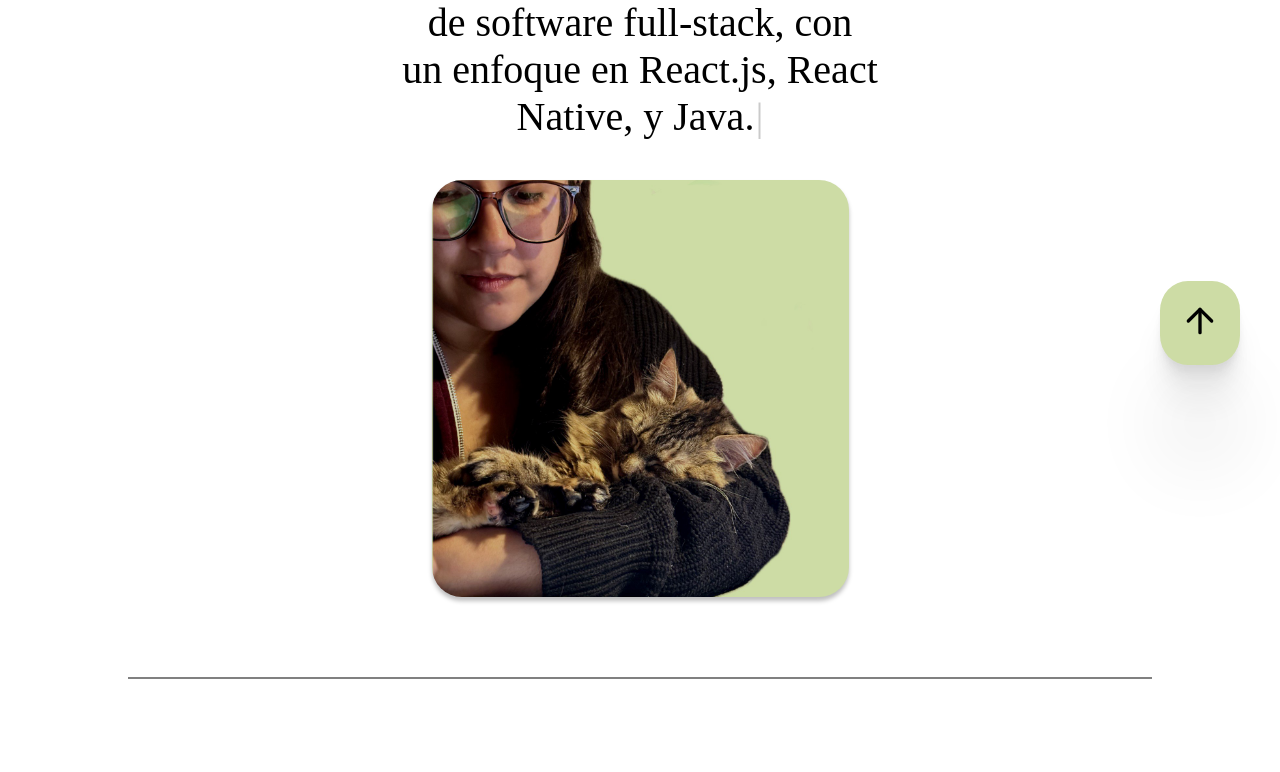
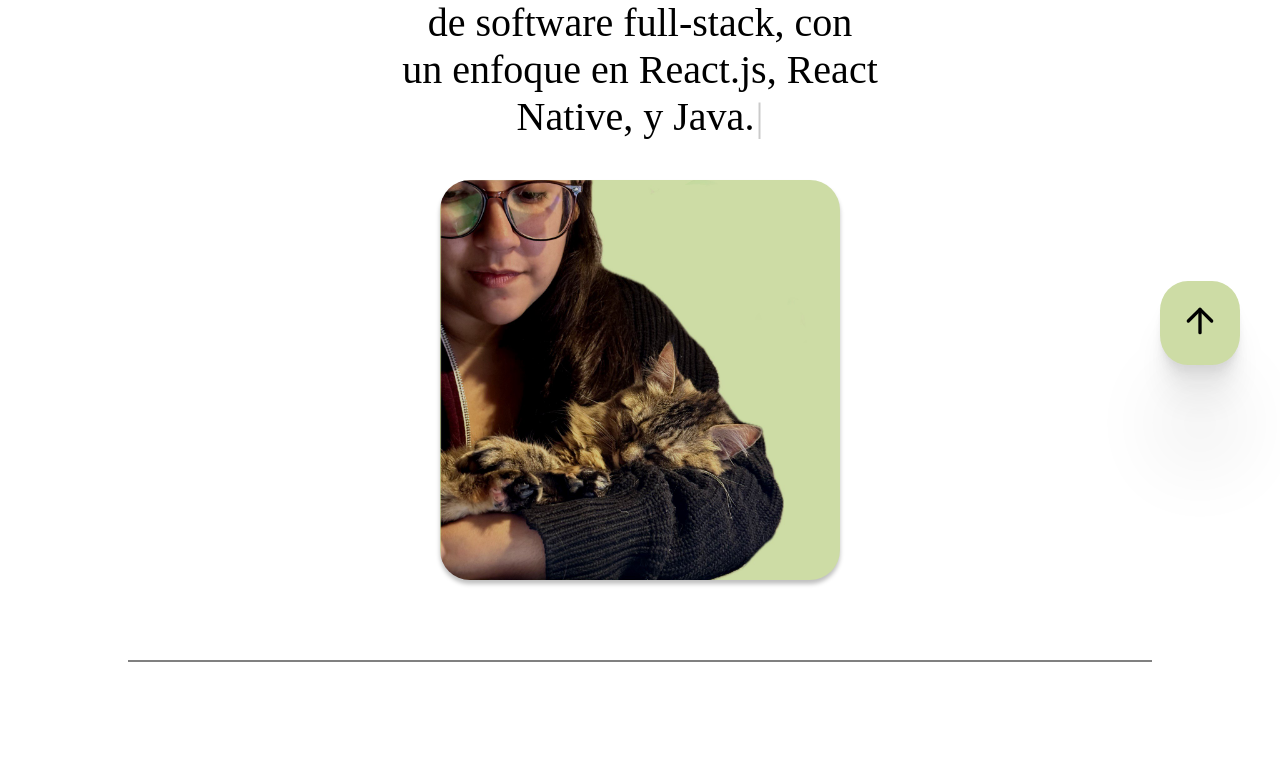
Before and after one commit to AlexandraOliv14/alexandraoliv14.github.io, a React (Create React App) app: page /about in a window 1280 px wide. Shown: the part 395-1167 px from the top of the page. Built offline with nearby package versions, Linux system fonts and the light colour scheme; a web font is replaced by a local one.

Commit message:
FIX: tamaño foto aleypatana

```diff
--- a/src/views/About.tsx
+++ b/src/views/About.tsx
@@ -55,7 +55,7 @@ export const About = () => {
                     }
                 </ButtonIcon>
                 <div className='img'>
-                    <img src='./imgs/aleyPatana.jpg' width={417} height={417} alt='aleypatana' />
+                    <img src='./imgs/aleyPatana.jpg' width={400} height={400} alt='aleypatana' />
                 </div>
                 <div className='p'>
                     <Typewriter
```
